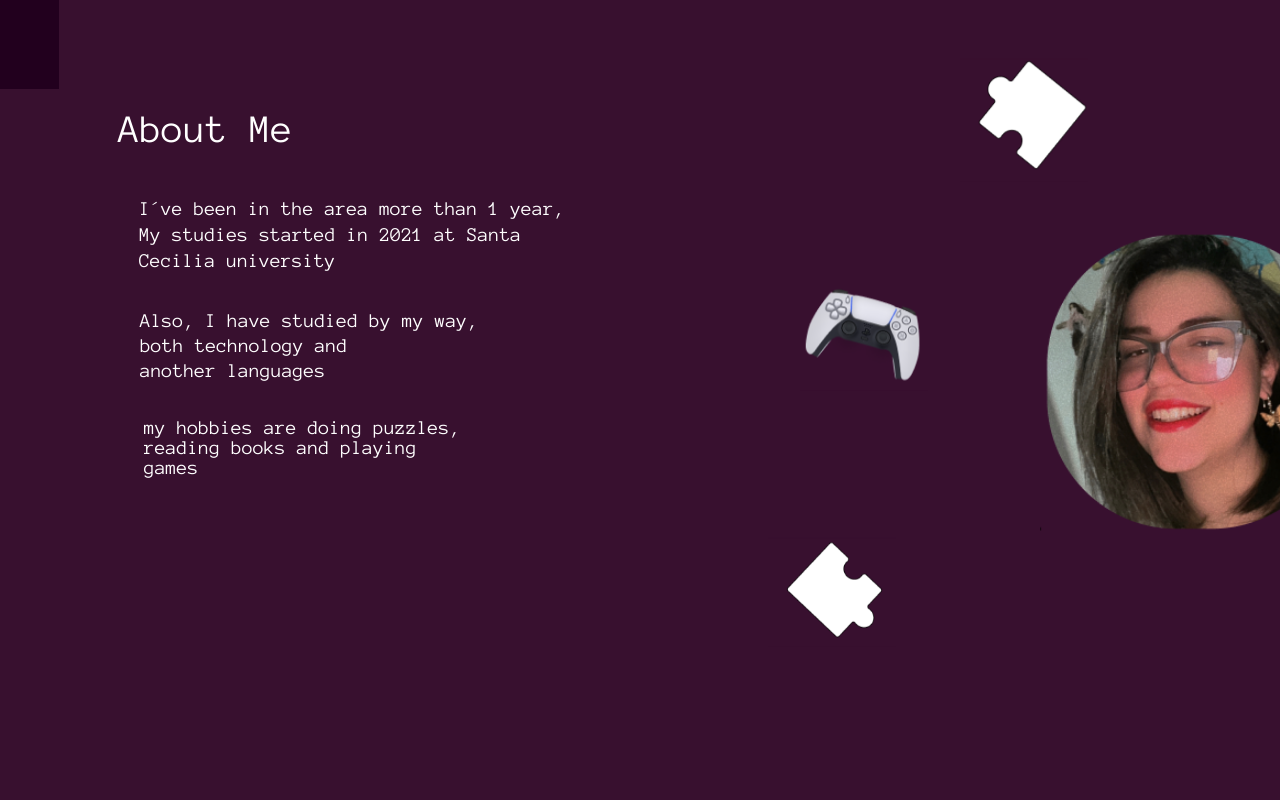
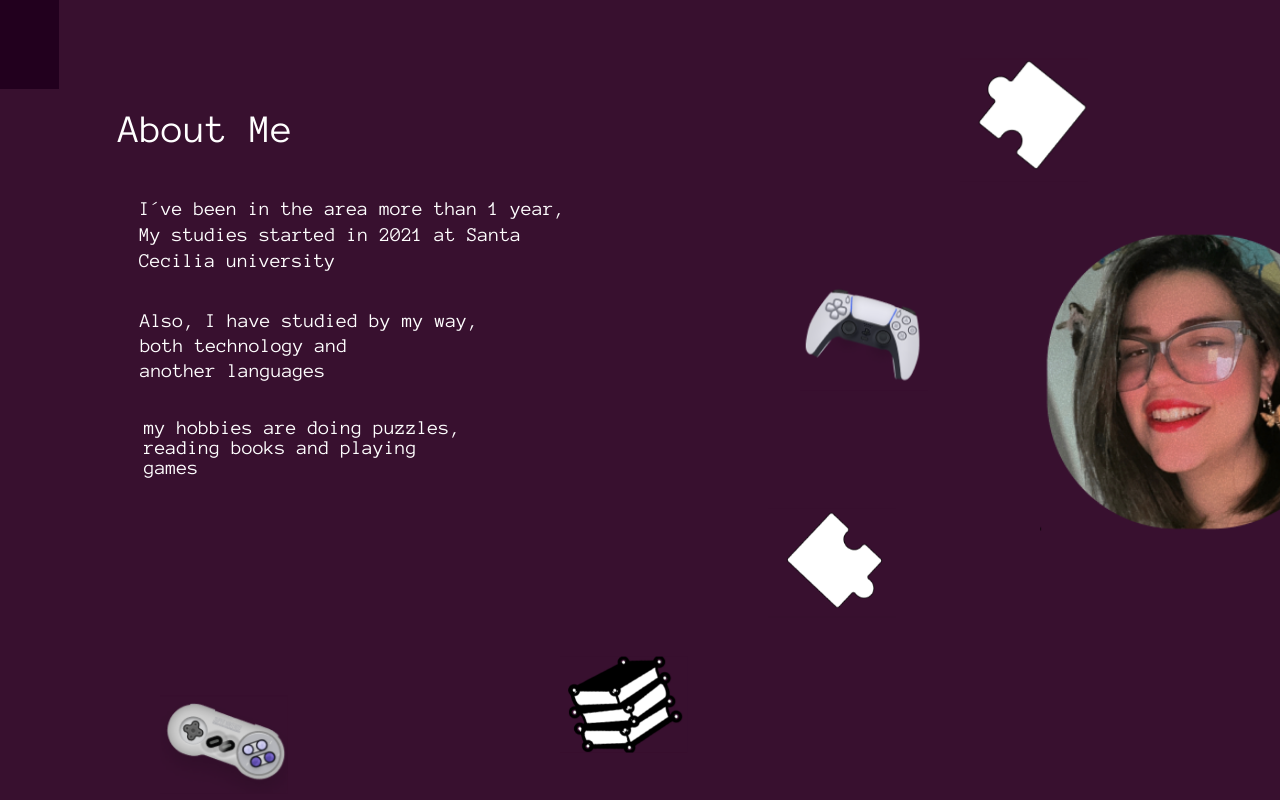
Before and after one commit to atir75/Portfolio-React, a React (Vite) app: page / in a window 1280 px wide. Shown: the part 753-1553 px from the top of the page. Before the commit the page ends 1451 px from the top, so only its background shows below. Built offline with nearby package versions, Linux system fonts and the light colour scheme.

Commit message:
feat(Items): Items finished

```diff
--- a/src/components/ItemsAboutMe/index.tsx
+++ b/src/components/ItemsAboutMe/index.tsx
@@ -4,6 +4,8 @@ import puzzle1 from "../../../assets/img/puzzle1.png"
 import puzzle2 from "../../../assets/img/puzzle2.png"
 import controle2 from "../../../assets/img/controle2.png"
 import me from "../../../assets/img/me.png"
+import book from "../../../assets/img/book.png"
+import controle from "../../../assets/img/controle.png"
 
 export function Items() {
     return (
@@ -23,6 +25,12 @@ export function Items() {
             <img
                 className="me" src={ me }>
             </img>
+            <img
+                className="book" src={ book }>
+            </img>
+            <img
+                className="controle" src={ controle }>
+            </img>
         </>
     )
 }
--- a/src/components/ItemsAboutMe/styles.css
+++ b/src/components/ItemsAboutMe/styles.css
@@ -55,7 +55,29 @@
     margin-top: 0rem;
 
     animation-name: updown;
-    animation-duration: 3s; /* Duração da animação */
+    animation-duration: 1s; /* Duração da animação */
+    animation-iteration-count: infinite; /* Repete infinitamente */
+    animation-direction: alternate;
+}
+
+.book{
+    width: 10%;
+    height: 10%;
+    margin-left: 35rem;
+    margin-top: -3rem;
+    animation-name: updown;
+    animation-duration: 2.5s; /* Duração da animação */
+    animation-iteration-count: infinite; /* Repete infinitamente */
+    animation-direction: alternate;
+}
+
+.controle{
+    width: 10%;
+    height: 10%;
+    margin-left: -33rem;
+    animation-name: updown;
+    animation-name: updown;
+    animation-duration: 2s; /* Duração da animação */
     animation-iteration-count: infinite; /* Repete infinitamente */
     animation-direction: alternate;
 }
```
